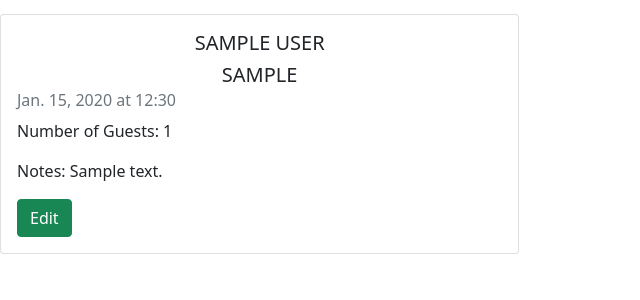
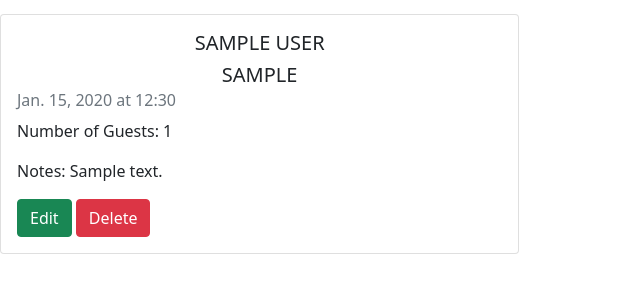
Before and after one commit to Darioc18/PP4-restaurant-booking-system, a Django app: page /reservations_list/ in a window 1280 px wide. Shown: the part 184-484 px from the top of the page, without its empty margins (0-640 px from the left). Run offline with Django 4.2, Linux system fonts and the light colour scheme; a user stored in the database is signed in; tables that the repository leaves empty hold one stand-in row (values such as "Sample post").

Commit message:
update reservations_list.html to show the delete button

```diff
--- a/templates/reservations_list.html
+++ b/templates/reservations_list.html
@@ -21,7 +21,7 @@
                             <p>Notes: {{ reservation.notes }}</p>
                         </div>
                         <a href="/edit_reservation/{{reservation.id}}" class="btn btn-success">Edit</a>
-                        <!-- <a href="/delete_reservation/{{booking.id}}" class="btn btn-success">Delete</a> -->
+                        <a href="/delete_reservation/{{reservation.id}}" class="btn btn-danger">Delete</a>
                     </div>
                 </div>
             </div>
```
